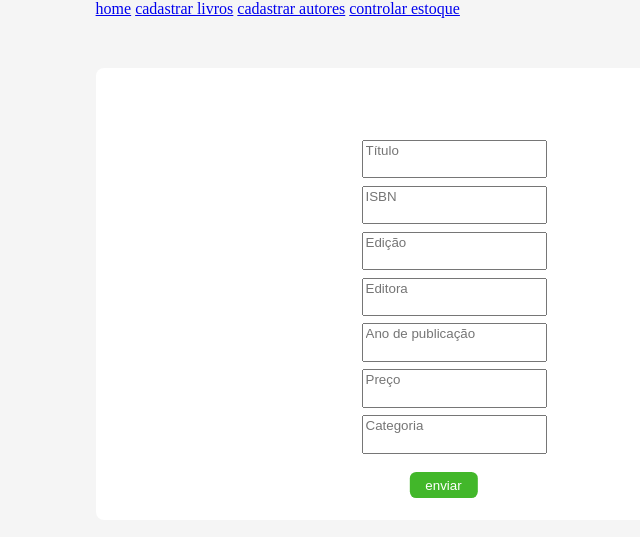
After one commit to hgrgustavo/estoque-de-papelaria, a Django app: page /cadastrar_livro/ in a window 1280 px wide. The commit adds this page. Shown: the top 537 px of the page, without its empty margins (186-826 px from the left). Run offline with Django 5.2, Linux system fonts and the light colour scheme.

Commit message:
fix: did some css and js

```diff
--- a/src/urls.py
+++ b/src/urls.py
@@ -4,8 +4,7 @@ from website import views
 
 urlpatterns = [
     path("", views.Indexpage.as_view(), name="indexpage"),
-    path("cadastros/", views.Cadastros.as_view(), name="cadastrospage"),
-    path("cadastros/livros/", views.CadastroLivros.as_view(), name="cadastrolivrospage"),
-    path("cadastros/autores/", views.CadastroAutores.as_view(), name="cadastroautorespage"),
+    path("cadastrar_livro/", views.CadastroLivros.as_view(), name="cadastrolivrospage"),
+    path("cadastrar_autor/", views.CadastroAutores.as_view(), name="cadastroautorespage"),
     path("estoque/", views.Estoque.as_view(), name="estoquepage"),
     ]
--- /dev/null
+++ b/website/forms.py
@@ -0,0 +1,26 @@
+from django.forms import ModelForm, TextInput, NumberInput
+from . import models
+
+
+class CadastroLivrosForm(ModelForm):
+    class Meta:
+        model = models.Livros
+        fields = [
+                "título",
+                "isbn",
+                "edição",
+                "editora",
+                "ano_publicação",
+                "preço_capa",
+                "categoria",
+        ]
+        widgets = {
+                "título": TextInput(attrs={"placeholder":"Título"}),
+                "isbn": TextInput(attrs={"placeholder":"ISBN", "pattern":r'(?:[- ]*1[03])?:*((?=[0-9X]{10}$|(?=(?:[0-9]+[- ]){3})[- 0-9X]{13}|97[89][0-9]{10}|(?=(?:[0-9]+[- ]){4})[- 0-9]{17})(?:97[89][- ]?)?[0-9]{1,5}[- ]?[0-9]+[- ]?[0-9]+[- ]?[0-9X])'}),
+
+                "edição": TextInput(attrs={"placeholder":"Edição","onchange": "this.options[0].hidden=true;" }),
+                "editora": TextInput(attrs={"placeholder":"Editora", "onchange": "this.options[0].hidden=true;" }),
+                "ano_publicação": TextInput(attrs={"placeholder":"Ano de publicação", "max_length":4, "onchange": "this.options[0].hidden=true;"}),
+                "preço_capa": TextInput(attrs={"placeholder":"Preço", "min": 0,"onchange": "this.options[0].hidden=true;" }),
+                "categoria": TextInput(attrs={"placeholder":"Categoria","onchange": "this.options[0].hidden=true;" }),
+        }
--- a/website/static/css/style.css
+++ b/website/static/css/style.css
@@ -1,14 +1,53 @@
 * {
-	margin: 0;
+	margin: 0 auto;
 }
 
-.card-cadastro {
-	display: block;
+body {
+	padding-left: 22%;
+	padding-right: 22%;
+	background: whitesmoke;
 }
 
-.card-cadastro img {
-	margin: 0;
-	border-radius: 0.55rem;
-	width: 250px;
-	height: 150px;
+nav {
+	padding-bottom: 7%;
 }
+
+.form-container {
+	display: flex;
+	align: center;
+	padding-top: 10%;
+	border-radius: 0.5rem;
+	background: white;
+
+}
+
+.form-input {
+	padding-bottom: 4%;
+
+}
+
+.form-input input {
+	padding-bottom: 10%;
+}
+
+.form-btn-div {
+	padding-top: 6%;
+	padding-bottom: 12%;
+}
+
+.form-btn {
+	padding-bottom: 3%;
+	padding-top: 3%;
+	padding-left: 1rem;
+	padding-right: 1rem;
+	position: relative;
+	transform: translateX(70%);
+	border: 0;
+	border-radius: 0.4rem;
+	background: #42b72a;
+	color: white;
+}
+
+.form-btn:hover {
+	background: green;
+}
--- /dev/null
+++ b/website/static/js/scripts.js
@@ -0,0 +1,12 @@
+function clearLabels() {
+
+	var labels = document.getElementsByTagName("label");
+
+	for (var index = 0; index < labels.length; index++) {
+		labels[index].innerHTML = "";
+	}
+}
+
+document.addEventListener("DOMContentLoaded", function() {
+	clearLabels();
+});
--- /dev/null
+++ b/website/templates/cadastro_livros.html
@@ -0,0 +1,32 @@
+{% extends "index.html" %}
+{% block content %}
+<div class="form-container">
+	<form method="post">
+		{% csrf_token %}
+		<div class="form-input">
+			{{ form.título }}
+		</div>
+               	<div class="form-input">
+			{{ form.isbn }}
+		</div>
+		<div class="form-input">
+			{{ form.edição }}
+		</div>
+		<div class="form-input">
+			{{ form.editora }}
+		</div>
+		<div class="form-input">
+			{{ form.ano_publicação }}
+		</div>
+	       	<div class="form-input">
+			{{ form.preço_capa }}
+		</div>
+	       	<div class="form-input">
+			{{ form.categoria }}
+		</div>
+		<div class="form-btn-div">
+			<button class="form-btn" type="sumbit">enviar</button>
+	</div>
+	</form>
+</div>
+{% endblock %}
--- a/website/templates/index.html
+++ b/website/templates/index.html
@@ -4,13 +4,15 @@
 <head>
     <meta charset="UTF-8" />
     <title>home</title>
-    <link rel="stylesheet" href="{% static 'css/style.css' %}>
+    <link rel="stylesheet" href="{% static 'css/style.css' %}">
+    <script src="{% static 'js/scripts.js' %}"></script>
 </head>
 <body>
 	<nav>
 		<div class="links">
 			<a href="{% url 'indexpage' %}">home</a>
-			<a href="{% url 'cadastrospage' %}">cadastrar</a>
+			<a href="{% url 'cadastrolivrospage' %}">cadastrar livros</a>
+			<a href="{% url 'cadastroautorespage' %}">cadastrar autores</a>
 			<a href="{% url 'estoquepage' %}">controlar estoque</a>
 		</div>
 	</nav>
--- a/website/views.py
+++ b/website/views.py
@@ -1,23 +1,23 @@
 from django.shortcuts import render
 from django.views.generic.base import TemplateView
 from django.views.generic.edit import CreateView
-from . import models
+from . import models, forms
+
 
 class Indexpage(TemplateView):
     template_name = "index.html"
 
 
-class Cadastros(TemplateView):
-    template_name = "cadastros.html"
-
 class CadastroLivros(CreateView):
     template_name = "cadastro_livros.html"
     model = models.Livros
+    form_class = forms.CadastroLivrosForm
 
 class CadastroAutores(CreateView):
     template_name = "cadastro_autores.html"
     model = models.Livros
 
+
 class Estoque(CreateView):
     template_name = "estoque.html"
     model = models.Livros
```
Also changed, not shown: website/templates/cadastros.html (deleted, +0 -22 lines), website/templates/cadastro_autores.html (added).
